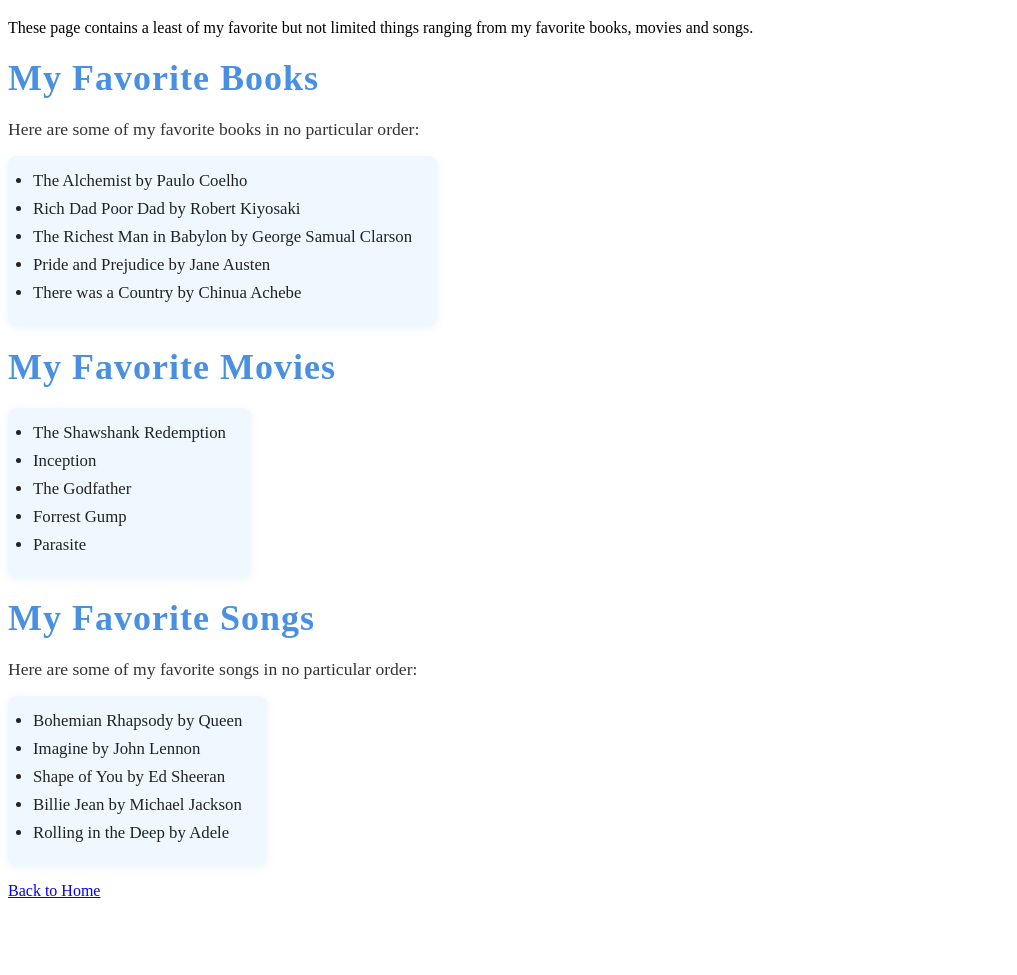
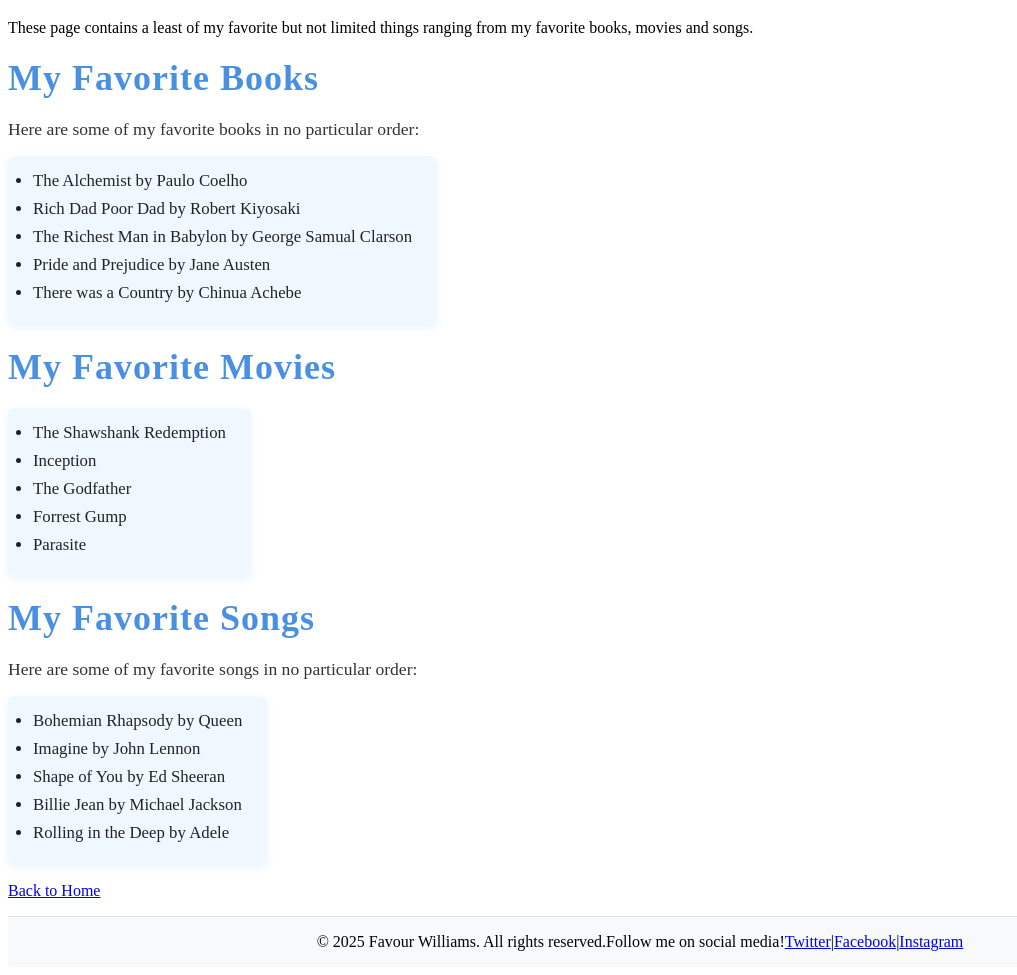
Before and after one commit to fave402/html-intro, a plain HTML site: page Web.html in a window 1280 px wide. Shown: the part 61-1036 px from the top of the page, without its empty margins (0-1017 px from the left). Before the commit the page ends 977 px from the top, so only its background shows below. Drawn offline with Linux system fonts and the light colour scheme.

```diff
--- a/Web.html
+++ b/Web.html
@@ -40,6 +40,15 @@
     </ul>
     <p> <a href="./index.html">Back to Home</a> </p>
 
+
+    <div class="footer">
+        <p>&copy; 2025 Favour Williams. All rights reserved.</p>
+        <p>Follow me on social media!</p>
+        <a href="https://x.com">Twitter</a> |
+        <a href="https://facebook.com">Facebook</a> |
+        <a href="https://instagram.com">Instagram</a>
+    </div>
+
     </body>
 </html>
 <!--Favour Williams (WD) 21-07-2025-->
--- a/style.css
+++ b/style.css
@@ -90,3 +90,14 @@ h2 em {
     font-size: 1.05em;
     color: #222;
 }
+
+/* Style the footer */
+.footer {
+    width: 100%;
+    height: 50px;
+    display: flex;
+    justify-content: center;
+    align-items: center;
+    background-color: #f8f9fa;
+    border-top: 1px solid #dee2e6;
+}
```
